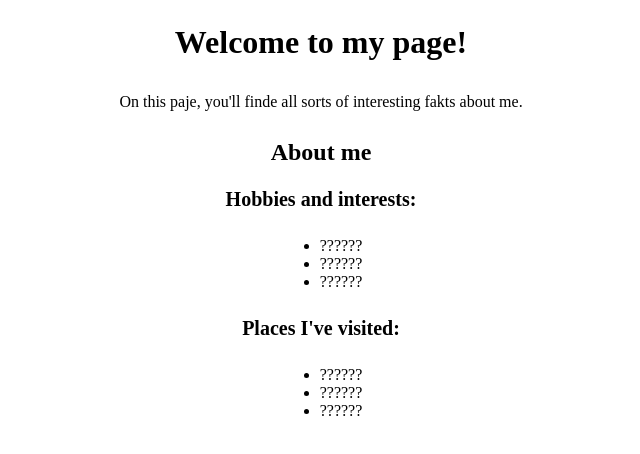
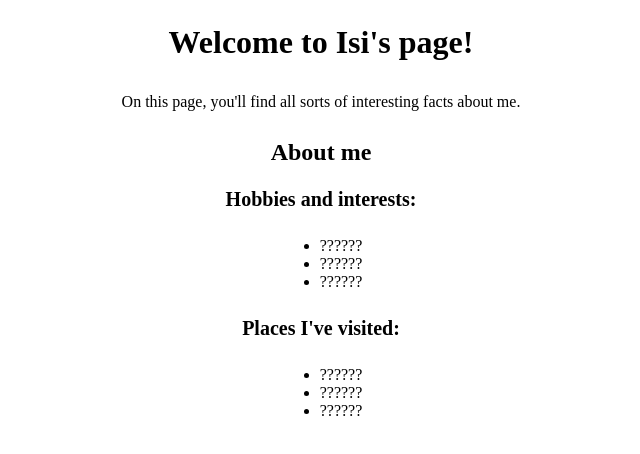
Before and after one commit to Isi1256/git-fundamentals-lab, a plain HTML site: page index.html in a window 1280 px wide. Shown: the whole page, without its empty margins (319-959 px from the left). Drawn offline with Linux system fonts and the light colour scheme.

Commit message:
typos fixed

```diff
--- a/index.html
+++ b/index.html
@@ -8,8 +8,8 @@
   </head>
 
   <body>
-    <h1>Welcome to my page!</h1>
-    <p>On this paje, you'll finde all sorts of interesting fakts about me.</p>
+    <h1>Welcome to Isi's page!</h1>
+    <p>On this page, you'll find all sorts of interesting facts about me.</p>
 
     <h2>About me</h2>
 
```
